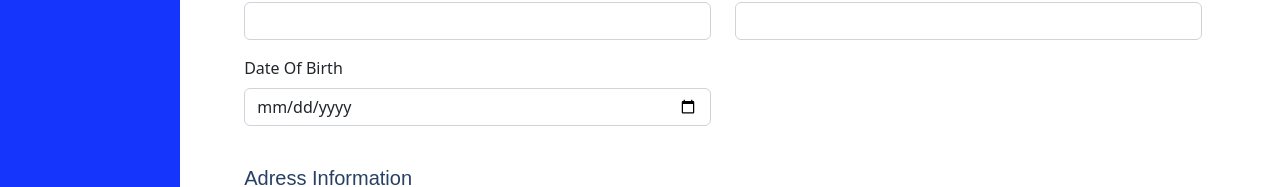
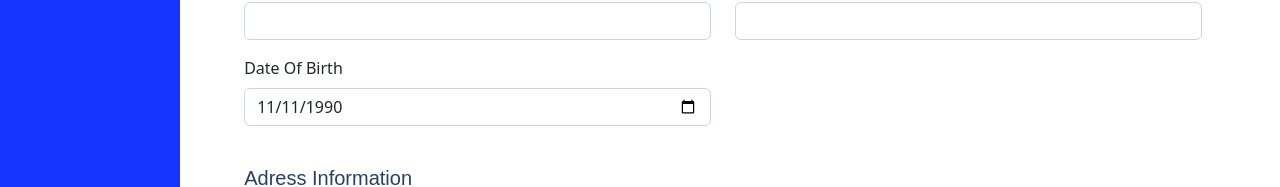
Before and after one commit to SinethembaDlova/employees-portal, a React (Create React App) app: page /employees/create in a window 1280 px wide. Shown: the part 328-515 px from the top of the page. Built offline with nearby package versions, Linux system fonts and the light colour scheme; no server answers; the HTML template or start-up script is replaced by a standard one.

Commit message:
fixed the bugs I had with dates.

```diff
--- a/src/components/Forms/Employee/index.js
+++ b/src/components/Forms/Employee/index.js
@@ -1,7 +1,7 @@
 import React, { useState } from 'react';
 import { useNavigate, useParams } from 'react-router-dom';
 import PropTypes from 'prop-types';
-import { convertDateStringToDateObject } from '../../../utils/date';
+import { convertDateStringToDateObject, convertDateObjectToString } from '../../../utils/date';
 import { Form, Row, Col, FormGroup, Label, Input, Button } from 'reactstrap';
 
 const EmployeeForm = ({ employee, setEmployee, isDisabled = false, onSubmit }) => {
@@ -21,7 +21,12 @@ const EmployeeForm = ({ employee, setEmployee, isDisabled = false, onSubmit }) =
 
   const handleInputChange = ({ target }) => {
     const { name, value } = target;
-    setEmployee({ ...employee, [name]: value });
+    console.log(value);
+    if (name === 'dob') {
+      setEmployee({ ...employee, [name]: convertDateObjectToString(value) });
+    } else {
+      setEmployee({ ...employee, [name]: value });
+    }
   };
 
   const handleAddressInputChange = ({ target }) => {
--- a/src/utils/date/index.js
+++ b/src/utils/date/index.js
@@ -1,7 +1,8 @@
 const convertDateObjectToString = (date) => {
-  const day = date.getDate().toString().padStart(2, '0');
-  const month = (date.getMonth() + 1).toString().padStart(2, '0');
-  const year = date.getFullYear();
+  const dateArray = date.split('-');
+  const year = dateArray[0];
+  const month = dateArray[1];
+  const day = dateArray[2];
 
   return `${day}/${month}/${year}`;
 };
@@ -12,7 +13,7 @@ const convertDateStringToDateObject = (dateString) => {
   const month = parseInt(dateComponents[1], 10) - 1;
   const year = parseInt(dateComponents[2], 10);
 
-  return `${month}/${day}/${year}`;
+  return `${year}-${month}-${day}`;
 };
 
 export { convertDateObjectToString, convertDateStringToDateObject };
```
